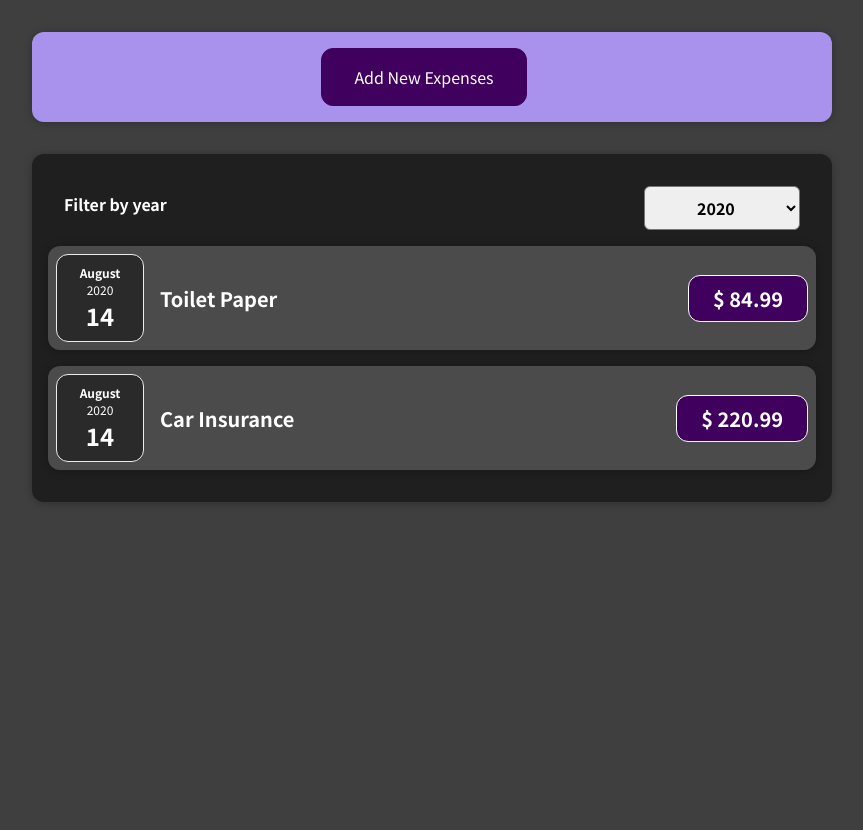
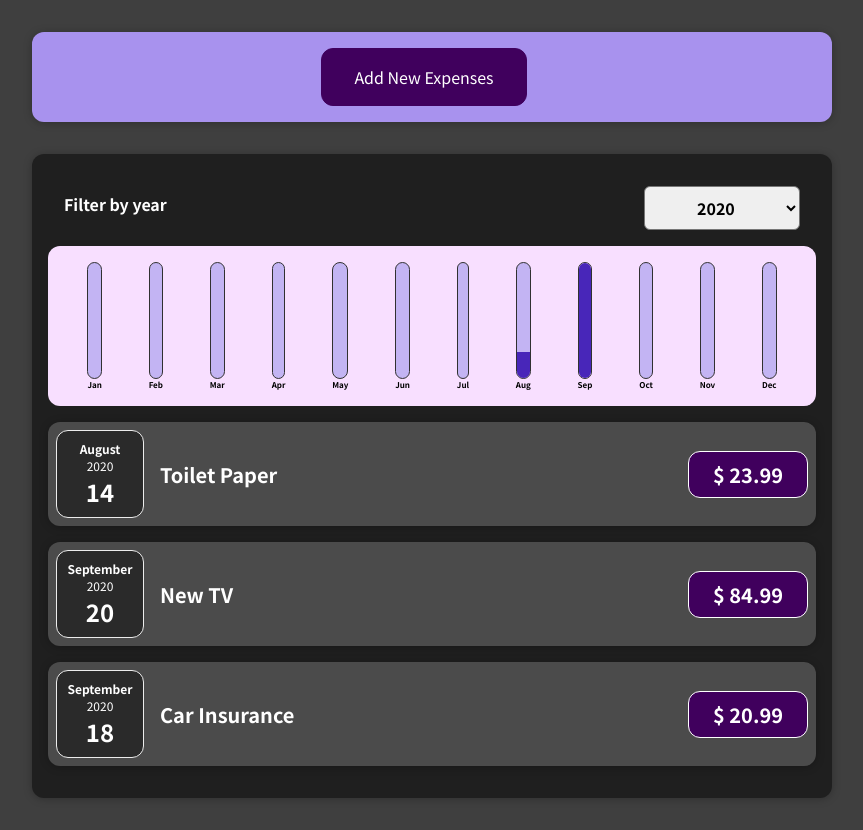
Before and after one commit to ranaawais0303/expense-app, a React (Create React App) app: page / in a window 1280 px wide. Shown: the whole page, without its empty margins (208-1071 px from the left). Before the commit the page ends 800 px from the top, so only its background shows below. Built offline with nearby package versions, Linux system fonts and the light colour scheme.

Commit message:
add chart

```diff
--- a/src/Components/Chart/Chart.js
+++ b/src/Components/Chart/Chart.js
@@ -1,7 +1,21 @@
 import React from "react";
-import "./Chart";
+import ChartBar from "./ChartBar";
+import "./Chart.css";
 function Chart(props) {
-  return <div></div>;
+  const dataPointValues = props.dataPoints.map((dataPoint) => dataPoint.value);
+  const totalMaximum = Math.max(...dataPointValues);
+  return (
+    <div className="chart">
+      {props.dataPoints.map((dataPoint) => (
+        <ChartBar
+          key={dataPoint.label}
+          value={dataPoint.value}
+          maxValue={totalMaximum}
+          label={dataPoint.label}
+        />
+      ))}
+    </div>
+  );
 }
 
 export default Chart;
--- a/src/Components/Chart/ChartBar.js
+++ b/src/Components/Chart/ChartBar.js
@@ -2,7 +2,23 @@ import React from "react";
 import "./ChartBar.css";
 
 function ChartBar(props) {
-  return <div></div>;
+  let barFillHeight = "0%";
+
+  if (props.maxValue > 0) {
+    barFillHeight = Math.round((props.value / props.maxValue) * 100) + "%";
+  }
+
+  return (
+    <div className="chart-bar">
+      <div className="chart-bar__inner">
+        <div
+          className="chart-bar__fill"
+          style={{ height: barFillHeight }}
+        ></div>
+      </div>
+      <div className="chart-bar__label">{props.label}</div>
+    </div>
+  );
 }
 
 export default ChartBar;
--- a/src/Components/Expenses/Expenses.js
+++ b/src/Components/Expenses/Expenses.js
@@ -3,6 +3,7 @@ import ExpenseItem from "./ExpenseItem";
 import Card from "../UI/Card";
 import "./Expenses.css";
 import ExpensesFilter from "./ExpensesFilter";
+import ExpensesChart from "./ExpensesChart";
 import ExpensesList from "./ExpensesList";
 
 function Expenses(props) {
@@ -19,6 +20,8 @@ function Expenses(props) {
     <div>
       <Card className="expenses">
         <ExpensesFilter select={filteredYear} onFilter={filterChangeHandler} />
+
+        <ExpensesChart expenses={filteredExpenses} />
         <ExpensesList items={filteredExpenses} />
         {/* {filteredExpenses.length > 0 ? (
           filteredExpenses.map((expense) => (
--- /dev/null
+++ b/src/Components/Expenses/ExpensesChart.js
@@ -0,0 +1,62 @@
+import React from "react";
+import Chart from "../Chart/Chart";
+
+function ExpensesChart(props) {
+  const charDataPoints = [
+    {
+      label: "Jan",
+      value: 0,
+    },
+    {
+      label: "Feb",
+      value: 0,
+    },
+    {
+      label: "Mar",
+      value: 0,
+    },
+    {
+      label: "Apr",
+      value: 0,
+    },
+    {
+      label: "May",
+      value: 0,
+    },
+    {
+      label: "Jun",
+      value: 0,
+    },
+    {
+      label: "Jul",
+      value: 0,
+    },
+    {
+      label: "Aug",
+      value: 0,
+    },
+    {
+      label: "Sep",
+      value: 0,
+    },
+    {
+      label: "Oct",
+      value: 0,
+    },
+    {
+      label: "Nov",
+      value: 0,
+    },
+    {
+      label: "Dec",
+      value: 0,
+    },
+  ];
+  for (const expense of props.expenses) {
+    const expenseMonth = expense.date.getMonth();
+    charDataPoints[expenseMonth].value += expense.amount;
+  }
+  return <Chart dataPoints={charDataPoints} />;
+}
+
+export default ExpensesChart;
--- a/src/Components/Expenses/expenseData.js
+++ b/src/Components/Expenses/expenseData.js
@@ -4,20 +4,20 @@ const expenseData = [
   {
     id: "e1",
     title: "Toilet Paper",
-    amount: 84.99,
+    amount: 23.99,
     date: new Date(2020, 7, 14),
   },
   {
     id: "e2",
     title: "New TV",
-    amount: 840.99,
-    date: new Date(2022, 7, 20),
+    amount: 84.99,
+    date: new Date(2020, 8, 20),
   },
   {
     id: "e3",
     title: "Car Insurance",
-    amount: 220.99,
-    date: new Date(2020, 7, 14),
+    amount: 20.99,
+    date: new Date(2020, 8, 18),
   },
   {
     id: "e4",
--- a/src/Components/NewExpense/NewExpense.js
+++ b/src/Components/NewExpense/NewExpense.js
@@ -12,6 +12,8 @@ const NewExpense = (props) => {
     props.onAddExpense(expenseData);
     setEditing(false);
   };
+
+  //editing controls
   const startEditingHandler = () => {
     setEditing(true);
   };
```
